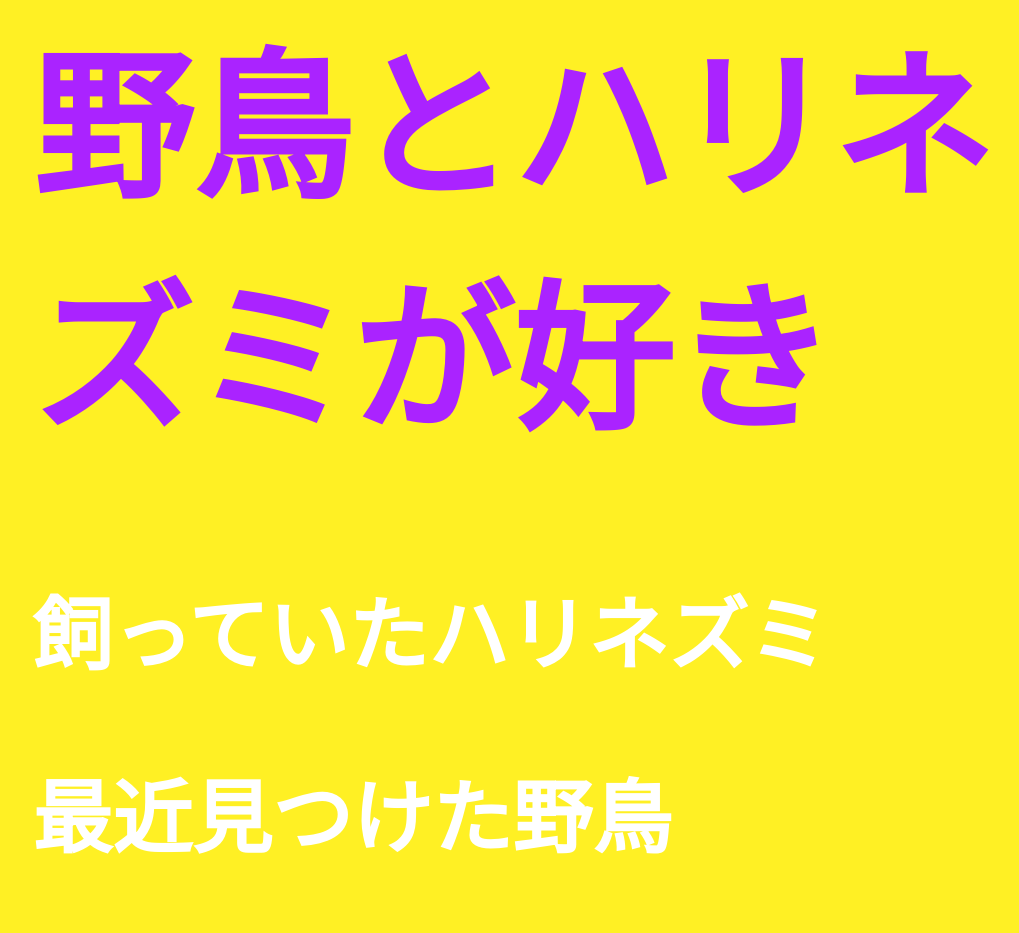
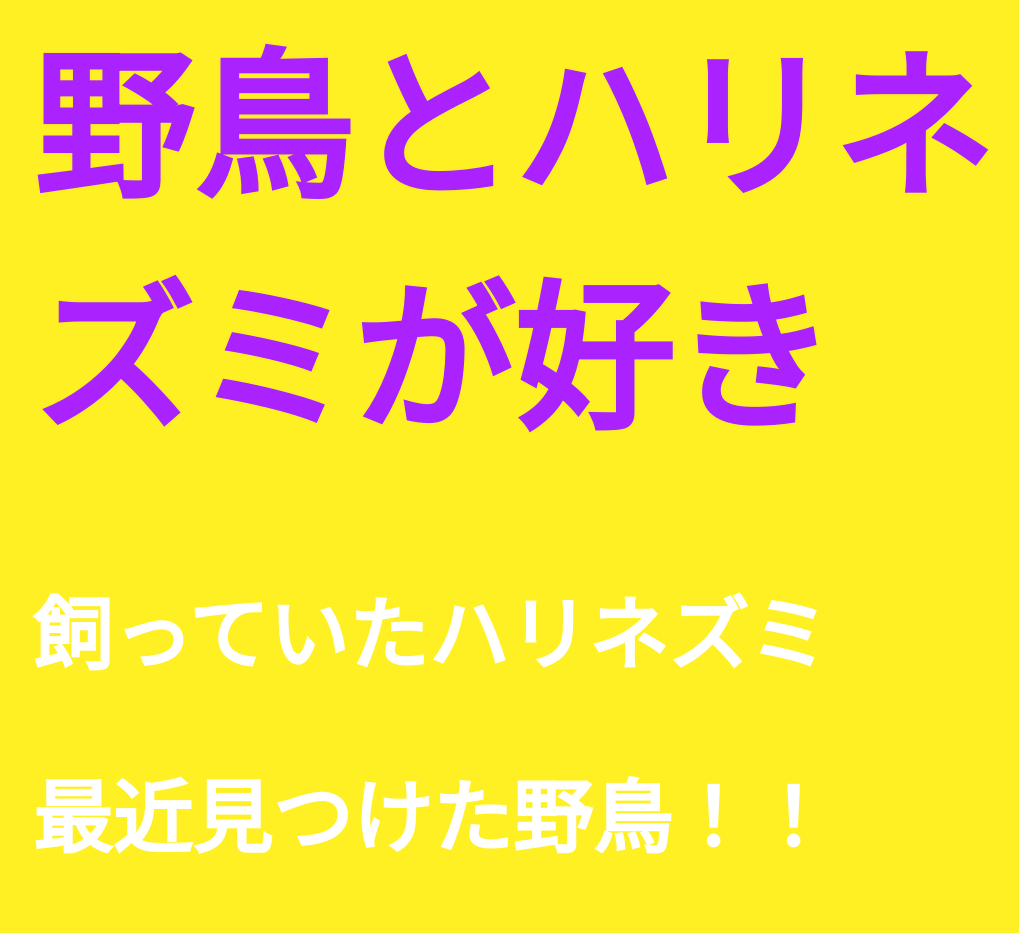
Before and after one commit to mizuki-kisa/protoout-lesson, a website: page docs/index.html in a window 1280 px wide. Shown: the top 933 px of the page, without its empty margins (128-1147 px from the left). Drawn offline with Linux system fonts and the light colour scheme.

Commit message:
あれ？

```diff
--- a/docs/index.html
+++ b/docs/index.html
@@ -7,7 +7,7 @@
     <h1>野鳥とハリネズミが好き</h1>
     <h2>飼っていたハリネズミ</h2>
 
-    <h2>最近見つけた野鳥</h2>
+    <h2>最近見つけた野鳥！！</h2>
     <div>
       <img src="img/IMG_1037.JPG">
       <img src="img/IMG_1037.JPG">
```
